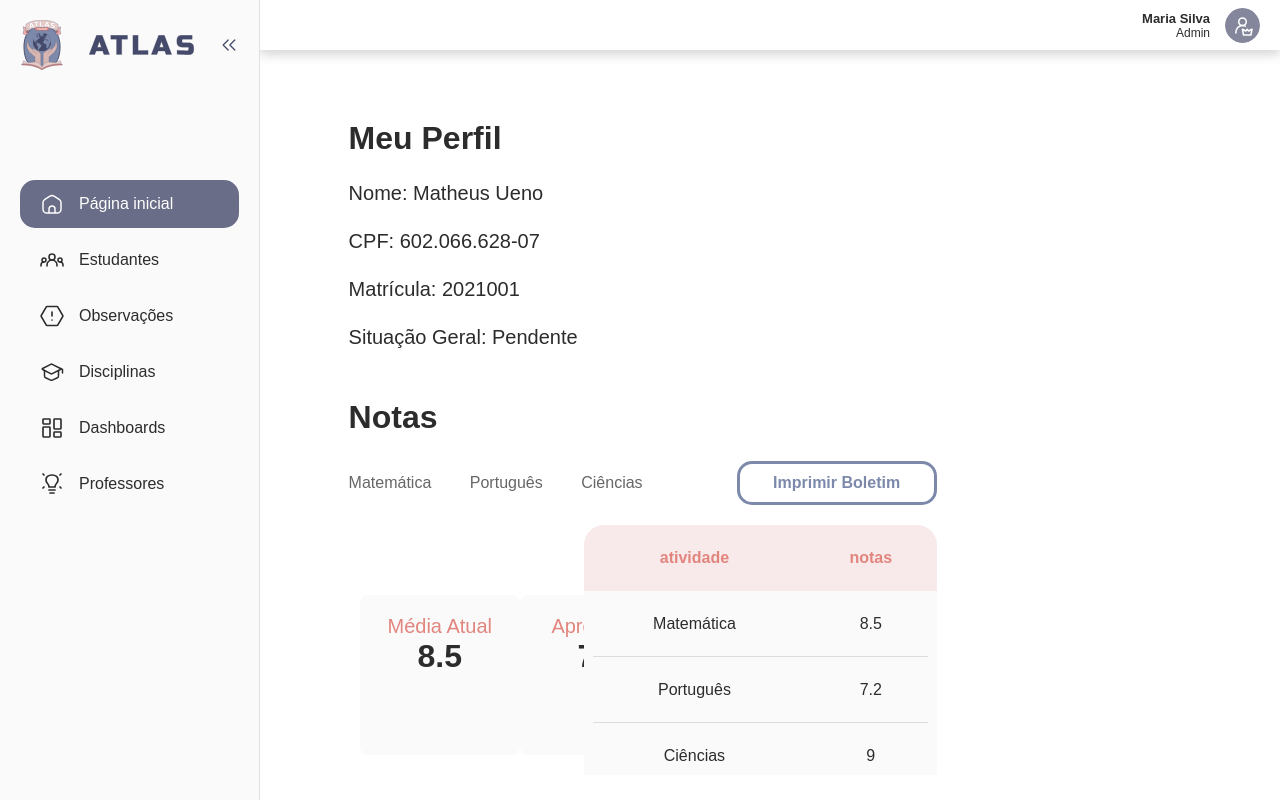
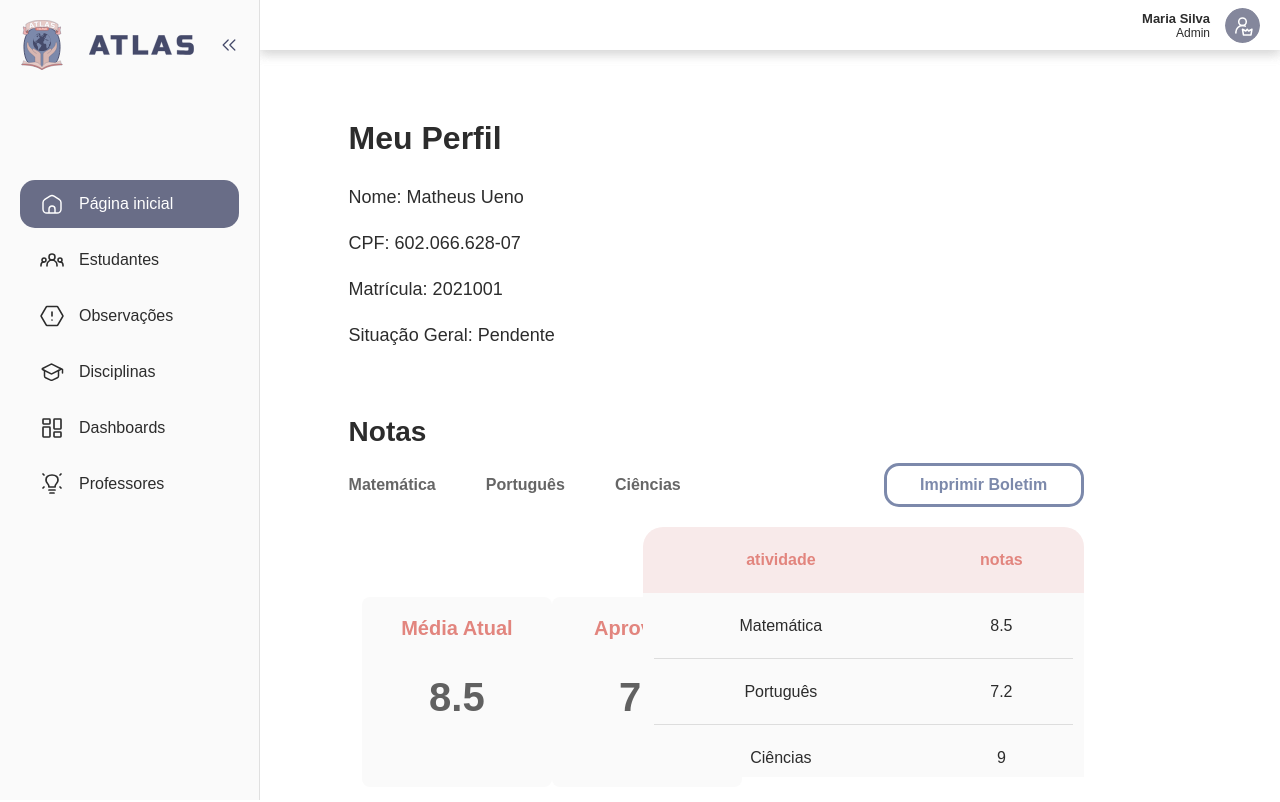
Before and after one commit to ciintyaarioss/ProgramacaoAssincronaFront, an Angular app in the folder programacao-assincrona-frontend/: page /my-profile in a window 1280 px wide. Shown: the top 802 px of the page. Built offline with nearby package versions, Linux system fonts and the light colour scheme; a web font is replaced by a local one.

Commit message:
style bold em alguns filters, espacamentos e tamanho de fontes

```diff
--- a/programacao-assincrona-frontend/src/app/components/card/card.css
+++ b/programacao-assincrona-frontend/src/app/components/card/card.css
@@ -5,8 +5,8 @@ div{
     border-radius: 8px;
     padding: 20px;
     align-items: center;
-    width: 120px;
-    height: 120px;
+    width: 150px;
+    height: 150px;
     display: flex;
     flex-direction: column;
 }
@@ -14,4 +14,10 @@ p{
     color: #E2857E;
     font-size: 20px;
     margin: 0;
+    font-weight: bold;
 }
+h1{
+    margin-top: 35px;
+    color: #616161;
+    font-size: 40px;
+}
--- a/programacao-assincrona-frontend/src/app/components/table/table.css
+++ b/programacao-assincrona-frontend/src/app/components/table/table.css
@@ -1,5 +1,6 @@
 .custom-table {
   width: 98%;
+  margin-top: 25px;
   min-width: 98%;
   border-collapse: separate;
   border-spacing: 0;
@@ -21,6 +22,8 @@
 
 }
 .custom-table thead th{
+  text-transform: capitalize;
+
     color: #E2857E;
 }
 th, td {
@@ -36,7 +39,7 @@ th, td {
 
 .custom-table tbody tr::after {
   content: "";
-    align-items: center;
+  align-items: center;
   position: absolute;
   bottom: 0;
   left: 2.5%;
--- a/programacao-assincrona-frontend/src/app/pages/my-profile/my-profile.css
+++ b/programacao-assincrona-frontend/src/app/pages/my-profile/my-profile.css
@@ -1,12 +1,17 @@
 h1{
     margin-top: 50px;
     margin-left: 7%;
-    margin-bottom: 25px;
-
+    margin-bottom: 30px;
+}
+h2{
+    margin-top: 70px;
+    margin-left: 7%;
+    margin-bottom: 15px;
+    font-size: 28px;
 }
 
 p{
-    font-size: 20px;
+    font-size: 18px;
     margin-left: 7%;
     margin-bottom: 25px;
 }
@@ -19,17 +24,17 @@ p{
 
 .filters-button-container{
     display: flex;
-    width: 60%;
+    width: 75%;
     margin-left: 7%;
     align-items: center;
     justify-content: space-between;
 }
 
+
 .pdf-wrapper {
   position: absolute;
   top: -9999px;
   left: -9999px;
-
   width: 210mm;
   background: white;
 }
@@ -49,25 +54,28 @@ p{
 .table-cards-container{
     justify-content: space-between;
     display: flex;
-    width: 60%;
+    width: 75%;
     margin-left: 7%;
     margin-top: 20px;
 }
 
 .filters-containers {
     display: flex;
-    justify-content: space-between;
-    width: 50%;
+    width: 45%;
 }
 .filters-text {
   cursor: pointer;
   color: #666;
+  margin-right: 50px;
+  font-weight: bold;
 }
 
 .filters-text.active {
   color: #E2857E;
   text-decoration: underline;
   font-weight: 600;
+  text-decoration-thickness: 2px;   /* espessura */
+  text-underline-offset: 6px;
 }
     .table{
         width: 60%;
@@ -83,6 +91,13 @@ p{
         padding: 0px;
         margin-left: 0px;
     }
+    .filters-text {
+      cursor: pointer;
+      margin-bottom: 25px;
+      color: #666;
+      font-weight: bold;
+    }
+
     .table{
         width: 80%;
         margin-top: 40px;
--- a/programacao-assincrona-frontend/src/app/pages/my-profile/my-profile.html
+++ b/programacao-assincrona-frontend/src/app/pages/my-profile/my-profile.html
@@ -4,9 +4,9 @@
 
 <p *ngFor="let info of infos">{{ info }}</p>
 
-<h1>
+<h2>
     Notas
-</h1>
+</h2>
 <div class="filters-button-container">
 
     <div class="filters-containers">
--- a/programacao-assincrona-frontend/src/app/pages/students/students.css
+++ b/programacao-assincrona-frontend/src/app/pages/students/students.css
@@ -5,7 +5,7 @@
     width: 90%;
     background-color: #FAFAFA;
     margin: 5%;
-    padding: 40px 25px 25px 25px;
+    padding: 25px 25px 25px 25px;
 }
 h1{
     margin-top: 50px;
@@ -34,20 +34,23 @@ h1{
     justify-content: space-between;
     align-items: center ;
     margin-left: 7%;
-    width: 20%;
+    margin-top: 25px;
+    width: 25%;
     padding-right: 50px;
 }
 .filters-text {
   cursor: pointer;
   color: #666;
+  font-weight: bold;
 }
 
 .filters-text.active {
   color: #E2857E;
   text-decoration: underline;
   font-weight: 600;
+  text-decoration-thickness: 2px;   /* espessura */
+  text-underline-offset: 6px;
 }
-
 
 .input-icon {
   position: absolute;
--- a/programacao-assincrona-frontend/src/app/pages/subjects/subjects.css
+++ b/programacao-assincrona-frontend/src/app/pages/subjects/subjects.css
@@ -6,7 +6,7 @@
     width: 90%;
     background-color: #FAFAFA;
     margin: 5%;
-    padding: 40px 25px 25px 25px;
+    padding: 25px 25px 25px 25px;
 }
 h1{
     margin-top: 50px;
--- a/programacao-assincrona-frontend/src/app/pages/teachers/teachers.css
+++ b/programacao-assincrona-frontend/src/app/pages/teachers/teachers.css
@@ -5,7 +5,7 @@
     width: 90%;
     background-color: #FAFAFA;
     margin: 5%;
-    padding: 40px 25px 25px 25px;
+    padding: 25px 25px 25px 25px;
 }
 h1{
     margin-top: 50px;
```
